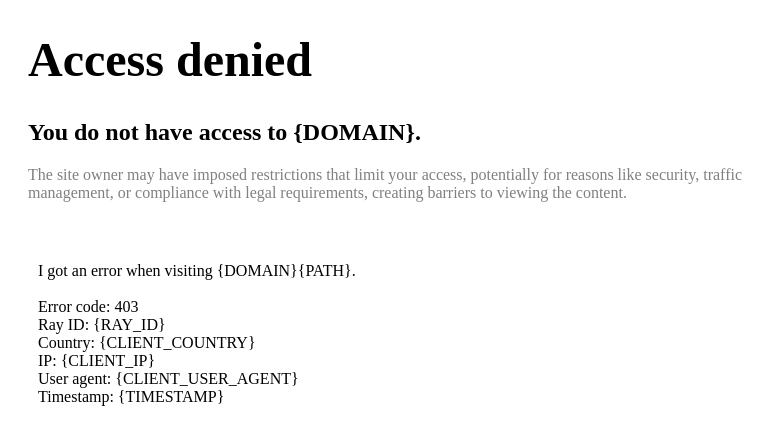
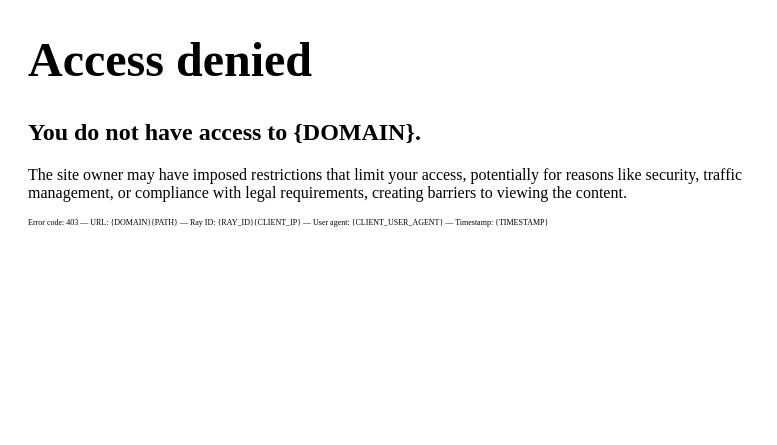
Before and after one commit to tn3w/BotBlocker, a Python web app: template src/BotBlocker/templates/access_denied.html in a window 1280 px wide. Shown: the top 445 px of the page, without its empty margins (0-777 px from the left). Run offline with Jinja, Linux system fonts and the light colour scheme; the template is opened without the code that fills it, so the values that code supplies are empty.

Commit message:
Updated template

```diff
--- a/src/BotBlocker/botblocker.py
+++ b/src/BotBlocker/botblocker.py
@@ -47,7 +47,7 @@ class BotBlocker(BaseProperties):
             "path": request.path,
             "ray_id": "1111111",
             "client_country": "US",
-            "client_ip": self.client_ip or "127.0.0.1",
+            "client_ip": " — IP: " + self.client_ip if self.client_ip is not None else "",
             "client_user_agent": request.user_agent.string,
             "timestamp": datetime.now(timezone.utc).strftime("%Y-%m-%d %H:%M:%S") + " UTC",
         }
@@ -62,8 +62,6 @@ class BotBlocker(BaseProperties):
             the HTTP status code.
         """
 
-        print(get_ip_address(request))
-
         return self.template_cache.render(
             "access_denied.html", **self.get_default_replaces()
         ), 403
--- a/src/BotBlocker/templates/access_denied.html
+++ b/src/BotBlocker/templates/access_denied.html
@@ -15,15 +15,11 @@
             }
 
             p {
-                color: grey;
+                color: var(--secondary-text-color);
             }
 
             .info {
-                margin-top: 50px;
-                background-color: var(--secondary-background-color);
-                padding: 10px;
-                border-radius: 5px;
-                color: var(--text-color);
+                font-size: 0.5rem;
             }
 
             @media (max-width: 400px) {
@@ -38,10 +34,6 @@
                 h2 {
                     font-size: 1.2rem;
                 }
-
-                .info {
-                    display: none;
-                }
             }
         </style>
     </head>
@@ -50,8 +42,7 @@
             <h1>Access denied</h1>
             <h2>You do not have access to {DOMAIN}.</h2>
             <p>The site owner may have imposed restrictions that limit your access, potentially for reasons like security, traffic management, or compliance with legal requirements, creating barriers to viewing the content.</p>
-
-            <p class="info">I got an error when visiting {DOMAIN}{PATH}.<br><br>Error code: 403<br>Ray ID: {RAY_ID}<br>Country: {CLIENT_COUNTRY}<br>IP: {CLIENT_IP}<br>User agent: {CLIENT_USER_AGENT}<br>Timestamp: {TIMESTAMP}</p>
+            <p class="info">Error code: 403 — URL: {DOMAIN}{PATH} — Ray ID: {RAY_ID}{CLIENT_IP} — User agent: {CLIENT_USER_AGENT} — Timestamp: {TIMESTAMP}</p>
         </main>
     </body>
 </html>
```
